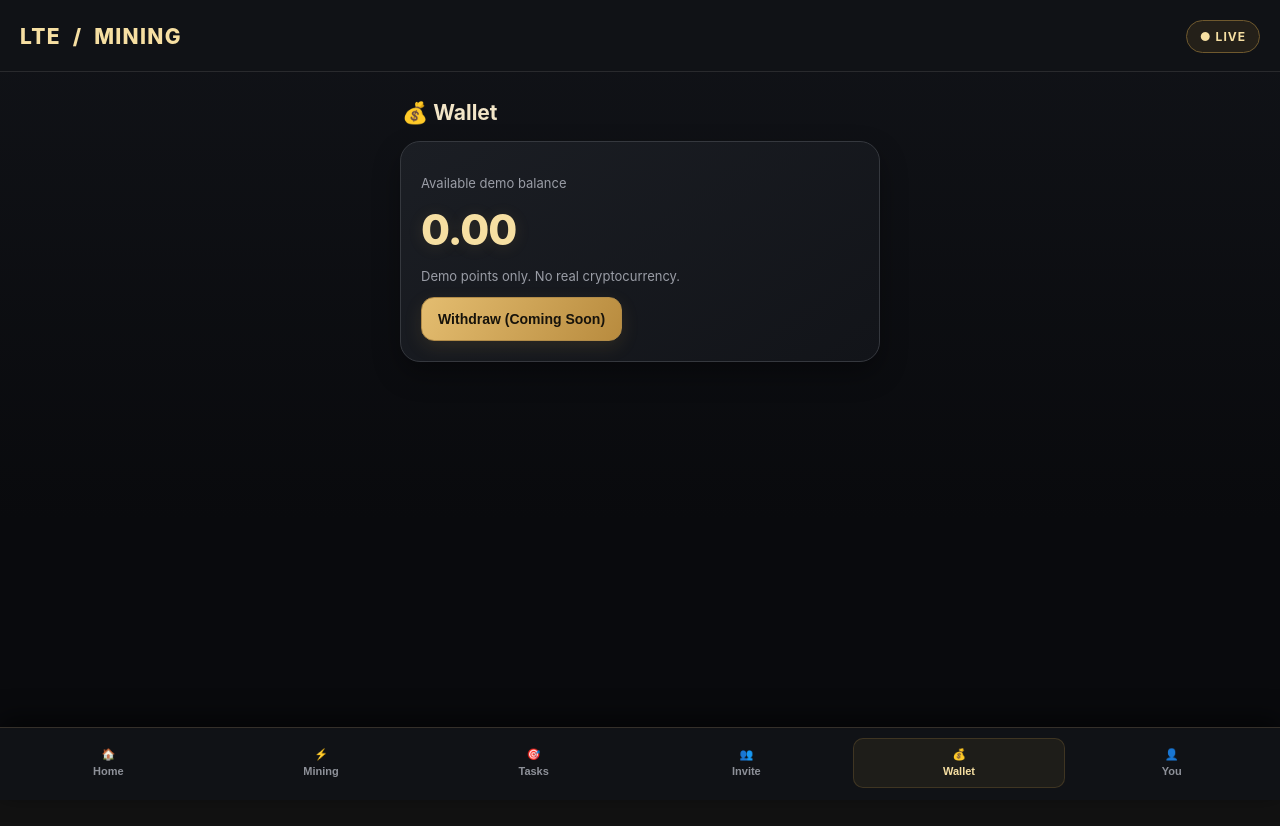
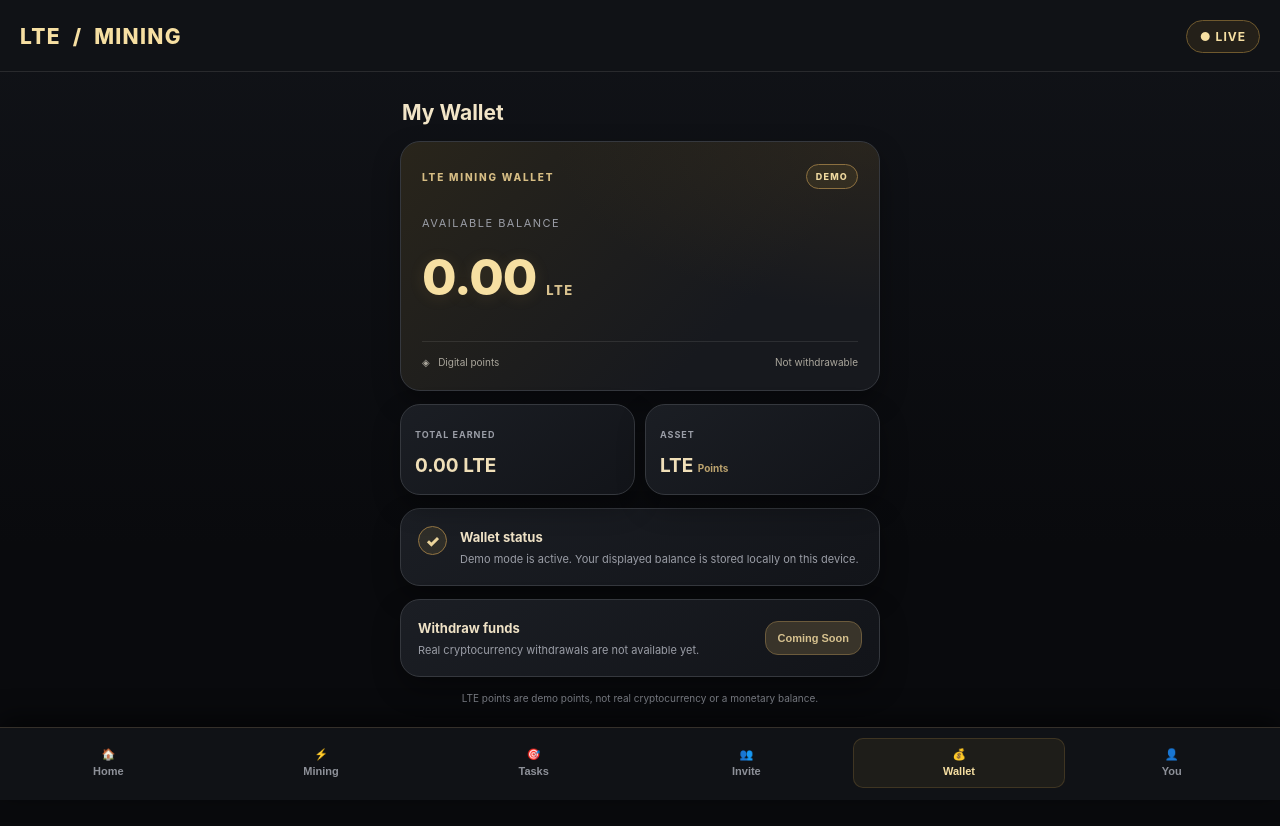
Before and after one commit to kdzxus19-commits/LTEMINIGBOT, a plain HTML site: page index.html in a window 1280 px wide. Both pictures are taken after a click on the button "💰 Wallet". Before the commit the page ends 800 px from the top, so only its background shows below. Drawn offline with Linux system fonts and the light colour scheme.

Commit message:
Redesign wallet page with premium gold balance and demo status

```diff
--- a/index.html
+++ b/index.html
@@ -88,6 +88,31 @@ nav button.active{color:var(--gold2);background:#d5a84b12;box-shadow:inset 0 0 0
 .mining-detail b{color:#f1dfb9;font-size:14px}
 .mining-detail small{font-size:11px;color:#c7b17e;font-weight:600}
 
+
+/* PREMIUM GOLD WALLET */
+.wallet-hero{padding:22px 21px;background:radial-gradient(ellipse at 100% 0%,#4b3b1d55,transparent 48%),linear-gradient(135deg,#29251b,#17191e 70%);border-color:#8d713c}
+.wallet-topline{display:flex;align-items:center;justify-content:space-between;color:#d6bd84;font-size:10px;font-weight:800;letter-spacing:1.8px}
+.wallet-chip{padding:6px 9px;border-radius:20px;border:1px solid #8c7040;background:#d1a94c16;color:#efd99f;font-size:9px;letter-spacing:1.2px}
+.wallet-label{margin:27px 0 5px;font-size:11px;letter-spacing:1.5px}
+.wallet-balance-line{display:flex;align-items:baseline;gap:10px}
+.wallet-balance-line .amount{font-size:clamp(39px,11vw,50px)}
+.wallet-balance-line>span{font-size:13px;font-weight:800;letter-spacing:1.4px;color:#d8c18e}
+.wallet-divider{height:1px;background:#ffffff17;margin:22px 0 14px}
+.wallet-foot{display:flex;justify-content:space-between;gap:10px;color:#aaa69c;font-size:10px}
+.wallet-summary{display:grid;grid-template-columns:1fr 1fr;gap:10px}
+.wallet-stat-card{margin:0;padding:17px 14px;min-width:0}
+.wallet-stat-card .muted{font-size:9px;letter-spacing:1px;font-weight:700}
+.wallet-stat-card b{display:block;margin-top:12px;color:#f0dfb8;font-size:19px;overflow-wrap:anywhere}
+.wallet-stat-card small{font-size:10px;color:#bca36e}
+.wallet-security{display:flex;align-items:flex-start;gap:13px;padding:17px}
+.wallet-security-icon{width:29px;height:29px;flex:0 0 29px;border-radius:50%;display:grid;place-items:center;background:#c9a45a20;border:1px solid #927442;color:#ebd49b;font-weight:900}
+.wallet-security-copy b,.wallet-withdraw b{font-size:13px;color:#eee1c5}
+.wallet-security-copy p,.wallet-withdraw p{font-size:11px;line-height:1.55;margin:5px 0 0}
+.wallet-withdraw{display:flex;align-items:center;justify-content:space-between;gap:12px;padding:17px}
+.wallet-withdraw button{flex:0 0 auto;padding:10px 12px;font-size:11px;background:#39342a;border-color:#6c5b3c;color:#d6c18f;box-shadow:none}
+.wallet-disclaimer{text-align:center;color:#777a82;font-size:10px;line-height:1.6;padding:0 15px 10px}
+@media(max-width:360px){.wallet-withdraw{align-items:flex-start;flex-direction:column}.wallet-withdraw button{width:100%}}
+
 </style>
 </head>
 <body>
@@ -162,13 +187,27 @@ nav button.active{color:var(--gold2);background:#d5a84b12;box-shadow:inset 0 0 0
 </section>
 
 <section id="wallet" class="page">
- <h2>💰 Wallet</h2>
- <div class="card">
-  <p class="muted">Available demo balance</p>
-  <div class="amount" id="walletBalance">0.00</div>
-  <p class="muted">Demo points only. No real cryptocurrency.</p>
-  <button onclick="alert('Real withdrawals are not enabled.')">Withdraw (Coming Soon)</button>
+ <h2>My Wallet</h2>
+ <div class="card wallet-hero">
+  <div class="wallet-topline"><span>LTE MINING WALLET</span><span class="wallet-chip">DEMO</span></div>
+  <p class="muted wallet-label">AVAILABLE BALANCE</p>
+  <div class="wallet-balance-line"><div class="amount" id="walletBalance">0.00</div><span>LTE</span></div>
+  <div class="wallet-divider"></div>
+  <div class="wallet-foot"><span>◈ &nbsp; Digital points</span><span>Not withdrawable</span></div>
  </div>
+ <div class="wallet-summary">
+  <div class="card wallet-stat-card"><span class="muted">TOTAL EARNED</span><b id="walletEarned">0.00 <small>LTE</small></b></div>
+  <div class="card wallet-stat-card"><span class="muted">ASSET</span><b>LTE <small>Points</small></b></div>
+ </div>
+ <div class="card wallet-security">
+  <div class="wallet-security-icon">✓</div>
+  <div class="wallet-security-copy"><b>Wallet status</b><p class="muted">Demo mode is active. Your displayed balance is stored locally on this device.</p></div>
+ </div>
+ <div class="card wallet-withdraw">
+  <div><b>Withdraw funds</b><p class="muted">Real cryptocurrency withdrawals are not available yet.</p></div>
+  <button onclick="alert('Real withdrawals are not enabled.')">Coming Soon</button>
+ </div>
+ <p class="wallet-disclaimer">LTE points are demo points, not real cryptocurrency or a monetary balance.</p>
 </section>
 
 <section id="profile" class="page">
@@ -230,6 +269,7 @@ function render(){
  document.getElementById('balance').textContent=balance.toFixed(2);
  document.getElementById('earned').textContent=earned.toFixed(2)+' LTE';
  document.getElementById('walletBalance').textContent=balance.toFixed(2);
+ document.getElementById('walletEarned').textContent=earned.toFixed(2)+' LTE';
  const active=end>Date.now();
  document.getElementById('status').textContent=active?'Mining':'Inactive';
  document.getElementById('mineBtn').disabled=active;
```
